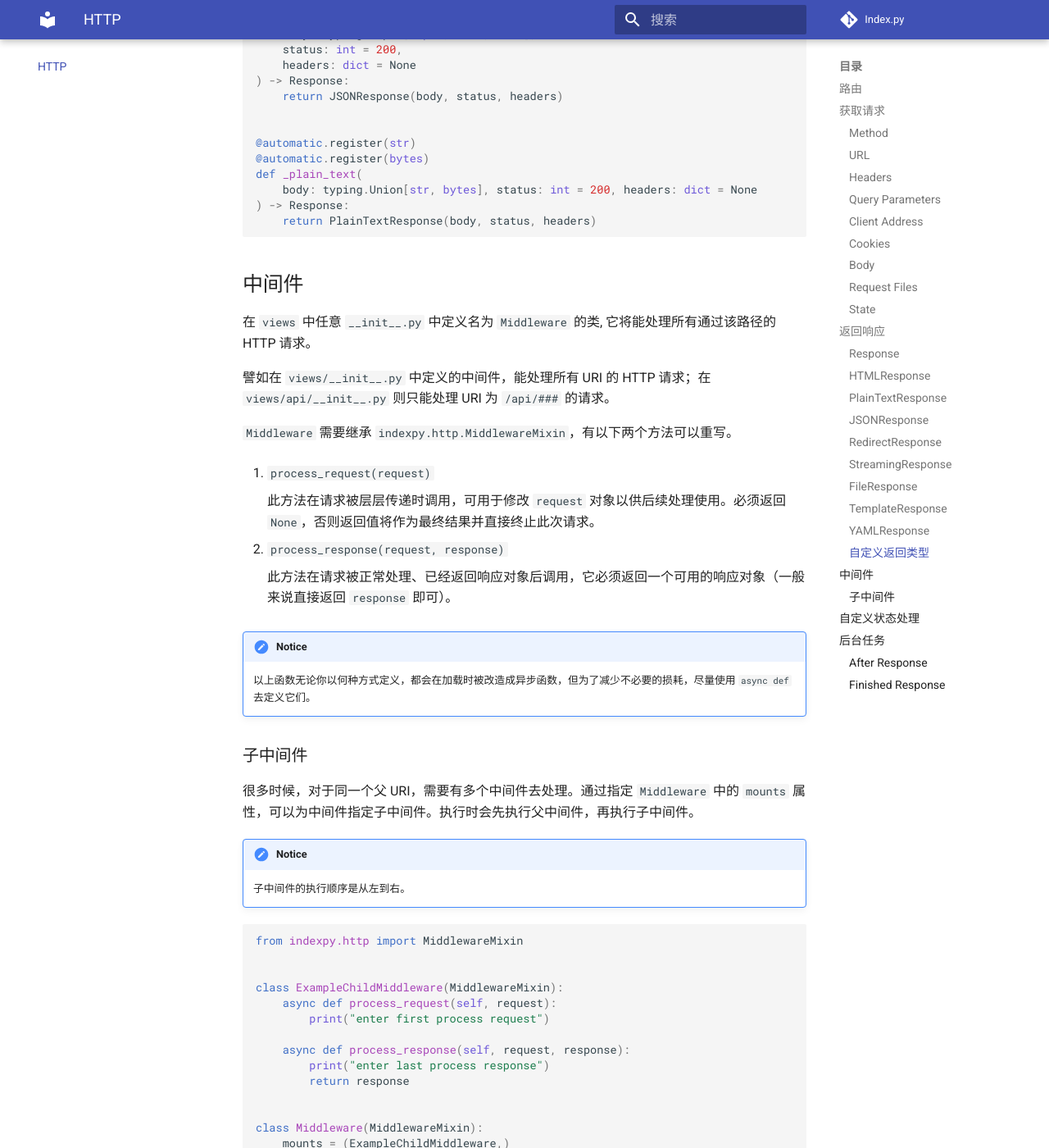
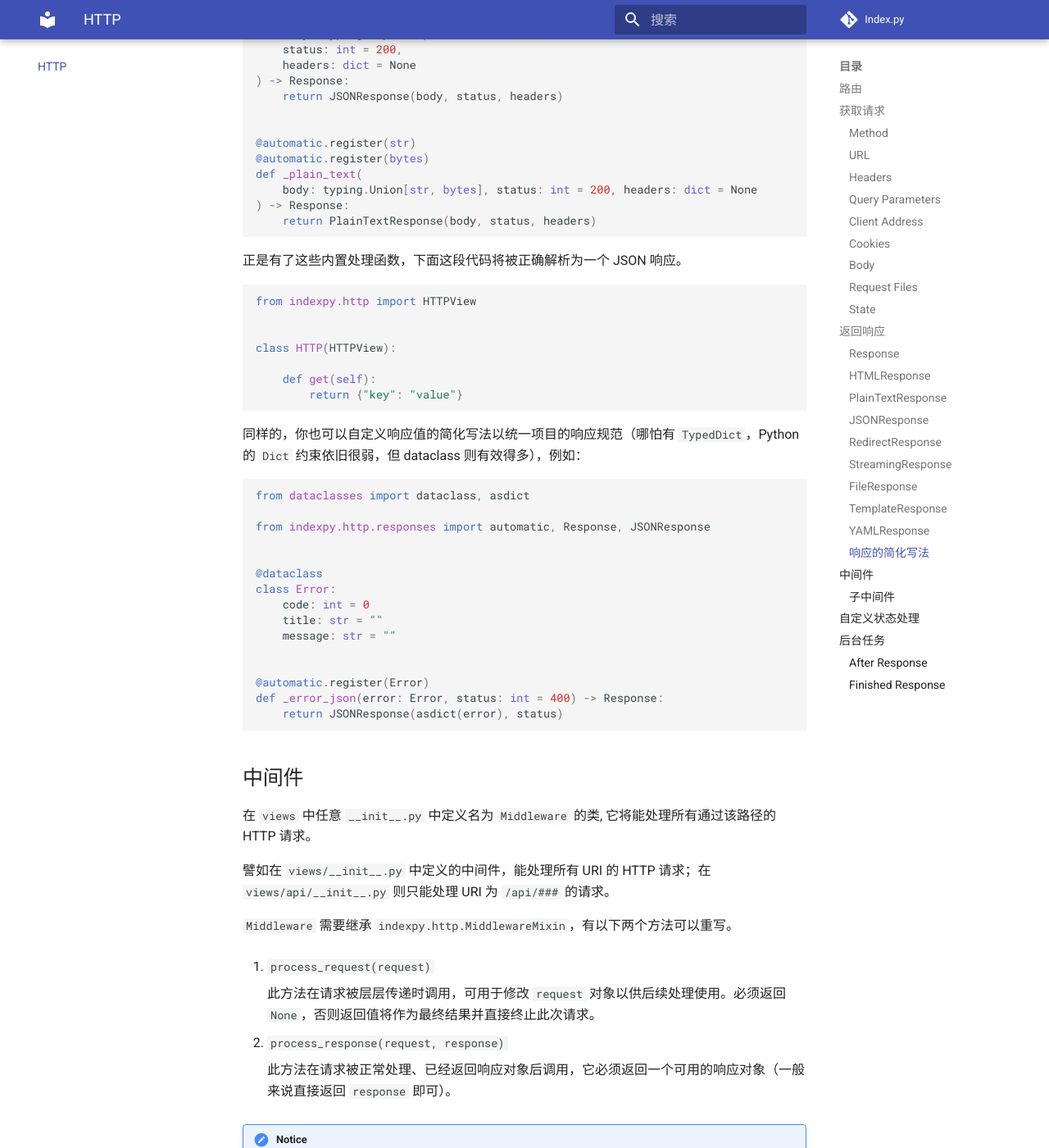
Before and after one commit to abersheeran/kui, an MkDocs documentation site: the page built from docs/http.md, in a window 1280 px wide and 1400 px high, scrolled down 5430 px. Shown: the whole window at 82% size. Built offline with MkDocs 1.6.1 and Material for MkDocs 9.7.7, drawn with Linux system fonts in a browser that asks for light colours; comment, search, counter and statistics services are not loaded; some of the changed text lies outside the part shown.

````diff
--- a/docs/http.md
+++ b/docs/http.md
@@ -176,9 +176,9 @@ class HTTP(HTTPView):
 
 唯一不同的是，一个返回 YAML 格式，一个返回 JSON 格式。
 
-### 自定义返回类型
+### 响应的简化写法
 
-为了方便使用，Index 允许自定义一些函数来处理 `HTTP` 内的处理方法返回的非 `Response` 对象。它的原理是拦截响应，通过响应值的类型来自动选择处理函数，把非 `Response` 对象转换为 `Response` 对象。
+为了方便使用，Index 允许自定义一些函数来处理 `HTTP` 内返回的非 `Response` 对象。它的原理是拦截响应，通过响应值的类型来自动选择处理函数，把非 `Response` 对象转换为 `Response` 对象。
 
 Index 内置了三个处理函数用于处理六种类型：
 
@@ -207,6 +207,38 @@ def _plain_text(
     body: typing.Union[str, bytes], status: int = 200, headers: dict = None
 ) -> Response:
     return PlainTextResponse(body, status, headers)
+```
+
+正是有了这些内置处理函数，下面这段代码将被正确解析为一个 JSON 响应。
+
+```python
+from indexpy.http import HTTPView
+
+
+class HTTP(HTTPView):
+
+    def get(self):
+        return {"key": "value"}
+```
+
+同样的，你也可以自定义响应值的简化写法以统一项目的响应规范（哪怕有 `TypedDict`，Python 的 `Dict` 约束依旧很弱，但 dataclass 则有效得多），例如：
+
+```python
+from dataclasses import dataclass, asdict
+
+from indexpy.http.responses import automatic, Response, JSONResponse
+
+
+@dataclass
+class Error:
+    code: int = 0
+    title: str = ""
+    message: str = ""
+
+
+@automatic.register(Error)
+def _error_json(error: Error, status: int = 400) -> Response:
+    return JSONResponse(asdict(error), status)
 ```
 
 ## 中间件
````
Also changed, not shown: docs/test.md (+1 -1 lines), docs/websocket.md (+2 -2 lines), 2 other files.
